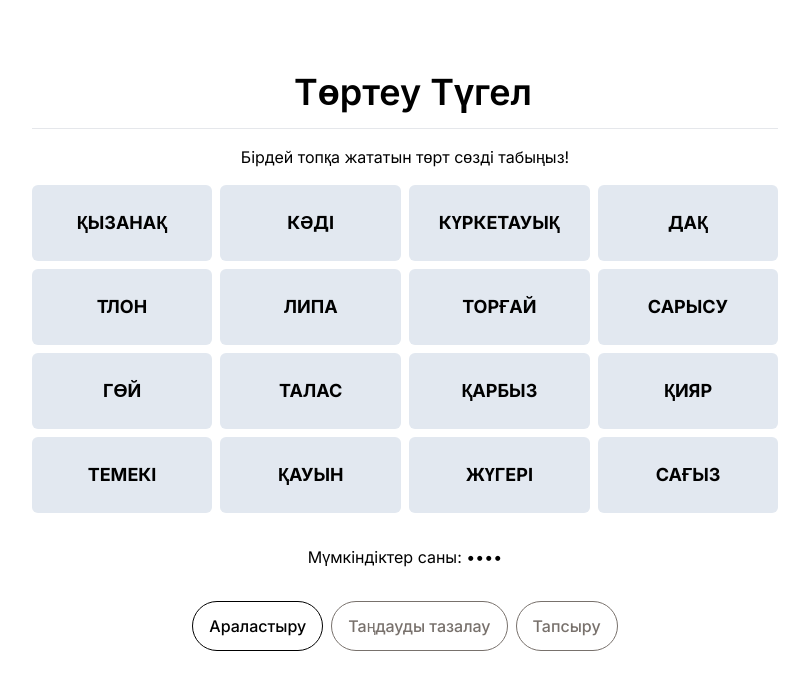
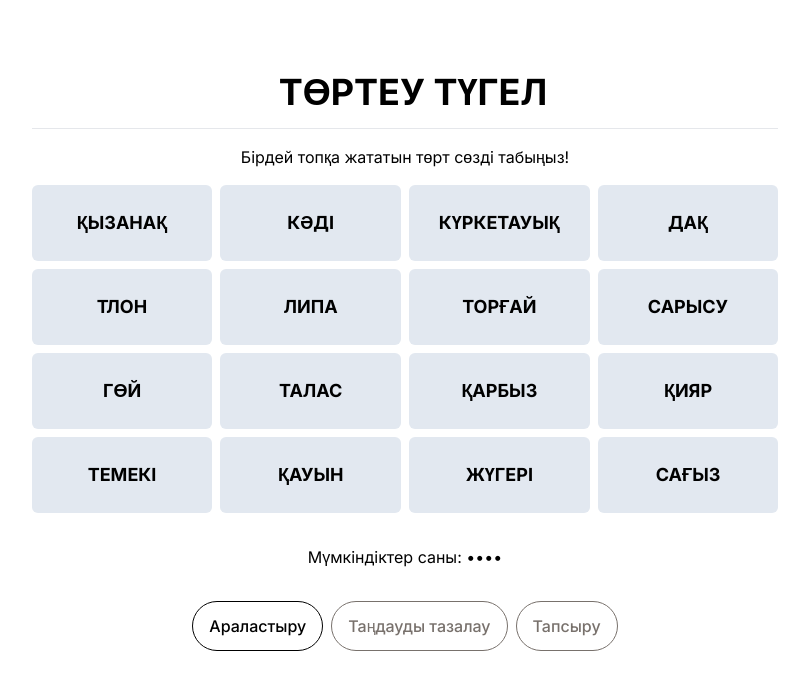
Before and after one commit to daniyarmukhanov/torteu-tugel, a Next.js app: page / in a window 1280 px wide. Shown: the top 690 px of the page, without its empty margins (235-1044 px from the left). Built offline with nearby package versions, Linux system fonts and the light colour scheme.

Commit message:
Change heading text style and content

```diff
--- a/app/page.tsx
+++ b/app/page.tsx
@@ -130,8 +130,8 @@
   return (
     <>
       <div className="flex flex-col items-center w-11/12 md:w-3/4 lg:w-7/12 mx-auto mt-14">
-        <h1 className="text-black text-4xl font-semibold my-4 ml-4">
-          Төртеу Түгел
+        <h1 className="text-black text-4xl font-bold my-4 ml-4">
+          ТӨРТЕУ ТҮГЕЛ
         </h1>
         <hr className="mb-4 md:mb-4 w-full"></hr>
         <h1 className="text-black mb-4">Бірдей топқа жататын төрт сөзді табыңыз!</h1>
```
